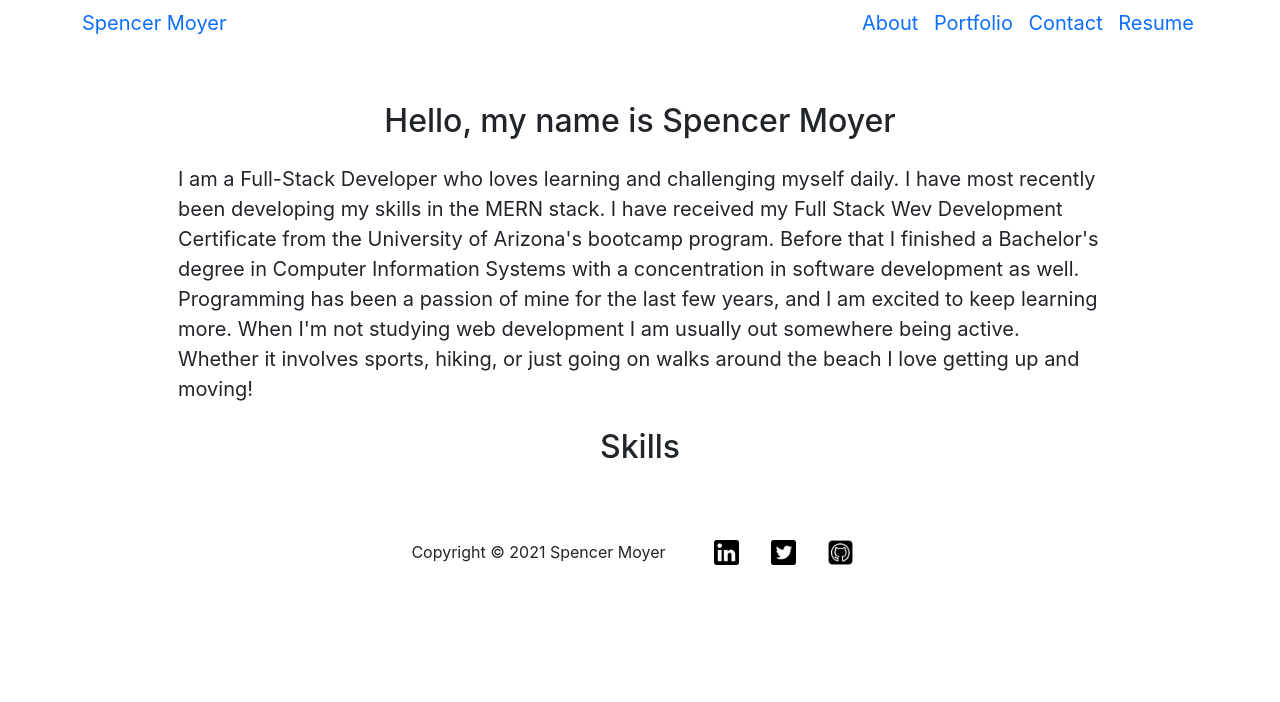
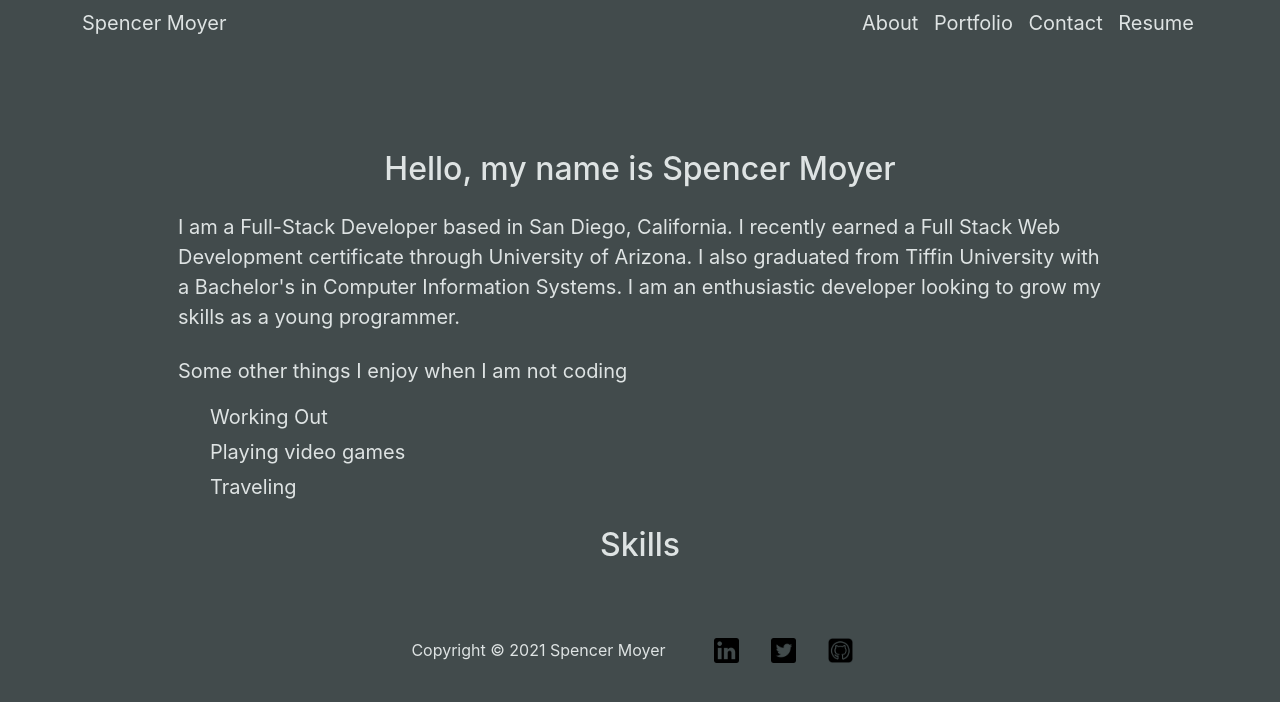
Before and after one commit to spencermoyer22/my-portfolio, a React (Create React App) app in the folder client/: page / in a window 1280 px wide. Shown: the top 702 px of the page. Built offline with nearby package versions, Linux system fonts and the light colour scheme.

Commit message:
added color to background and font and adjusted about me section

```diff
--- a/client/src/components/About/index.js
+++ b/client/src/components/About/index.js
@@ -1,11 +1,25 @@
 function About() {
     return (
         <div className='d-flex justify-content-center mt-5 px-5'>
-            <div className=''>
-                <div style={{fontSize: 20}} className=''>
+            <div className='mt-5'>
+                <div style={{fontSize: 20}} className='' id='about-text'>
                     <h2 className='text-center'>Hello, my name is Spencer Moyer</h2>
                     <p className='my-4 text-start px-5'>
-                        I am a Full-Stack Developer who loves learning and challenging myself daily. I have most recently been developing my skills in the MERN stack. I have received my Full Stack Wev Development Certificate from the University of Arizona's bootcamp program. Before that I finished a Bachelor's degree in Computer Information Systems with a concentration in software development as well. Programming has been a passion of mine for the last few years, and I am excited to keep learning more. When I'm not studying web development I am usually out somewhere being active. Whether it involves sports, hiking, or just going on walks around the beach I love getting up and moving!
+                        I am a Full-Stack Developer based in San Diego, California. I recently earned a Full Stack Web Development certificate through University of Arizona. I also graduated from Tiffin University with a Bachelor's in Computer Information Systems. I am an enthusiastic developer looking to grow my skills as a young programmer.
+                    </p>
+                    <p className='my-4 text-start px-5'>
+                        Some other things I enjoy when I am not coding
+                        <ul className='mt-3'>
+                            <li>
+                                Working Out
+                            </li>
+                            <li>
+                                Playing video games
+                            </li>
+                            <li>
+                                Traveling
+                            </li>
+                        </ul>
                     </p>
                 </div>
                 <div>
--- a/client/src/index.css
+++ b/client/src/index.css
@@ -1,3 +1,9 @@
+:root {
+  --primary-color: #424B4C;
+  --secondary-color: #DEE3E3;
+  --tertiary-color: #869598;
+}
+
 body {
   margin: 0;
   font-family: -apple-system, BlinkMacSystemFont, 'Segoe UI', 'Roboto', 'Oxygen',
@@ -5,9 +11,23 @@ body {
     sans-serif;
   -webkit-font-smoothing: antialiased;
   -moz-osx-font-smoothing: grayscale;
+  background-color: var(--primary-color);
+  color: var(--secondary-color);
 }
 
 code {
   font-family: source-code-pro, Menlo, Monaco, Consolas, 'Courier New',
     monospace;
 }
+
+a {
+  color: var(--secondary-color);
+}
+
+#about-text ul{
+  list-style-type: none;
+}
+
+#about-text ul li {
+  margin-top: 5px;
+}
```
Also changed, not shown: 1 other file (tests, documents, lock files or other folders).
